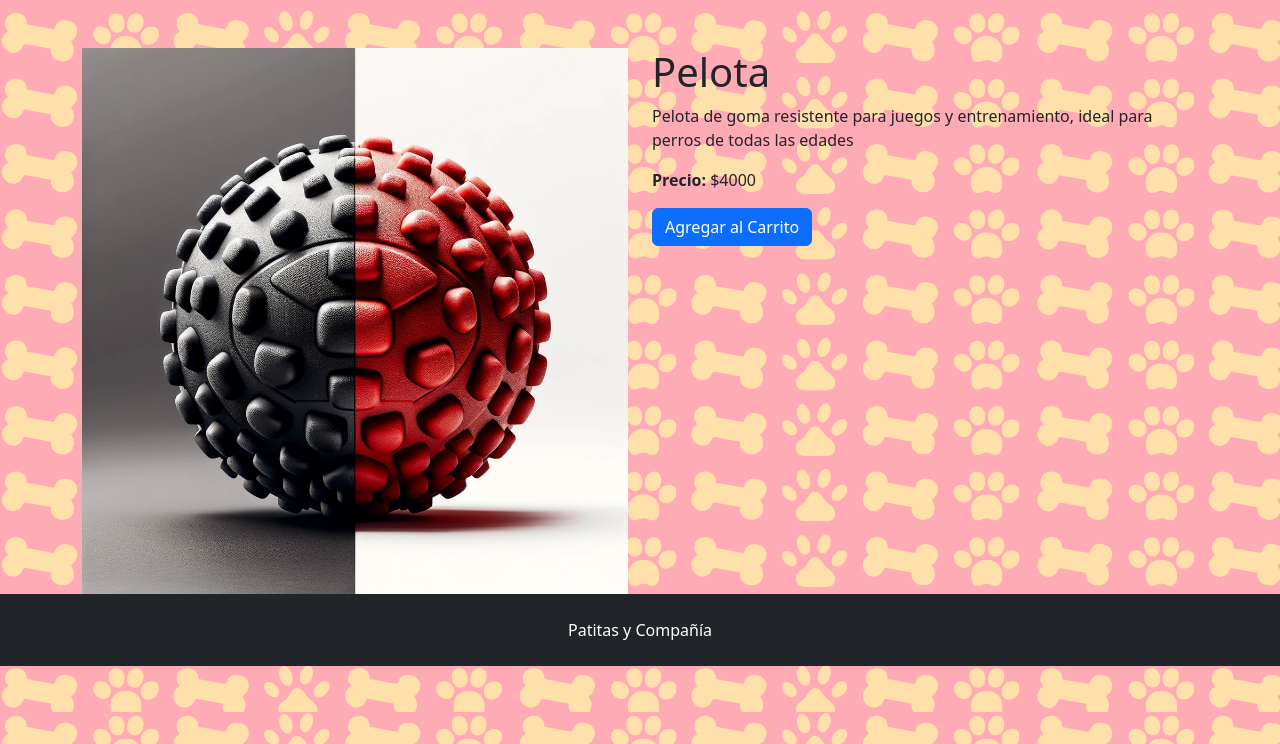
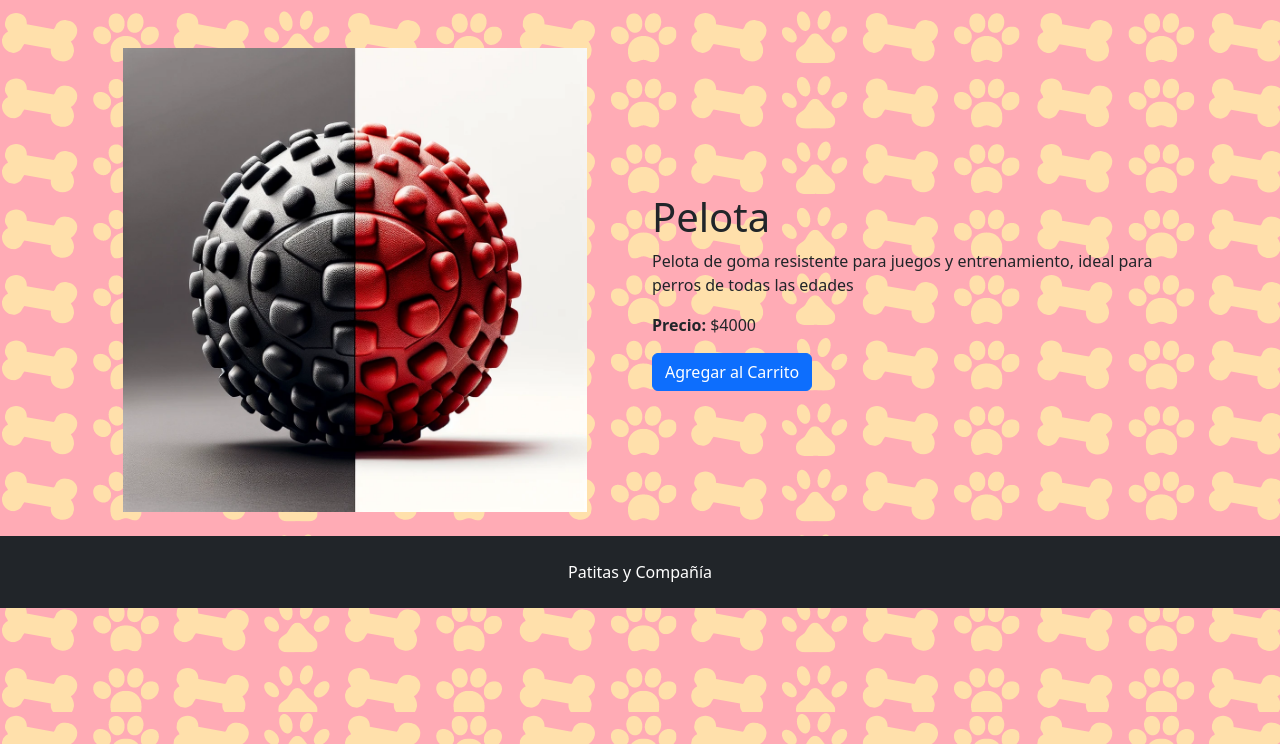
Before and after one commit to NimbuxD/PATITAS-Y-COMPA-IA, a Django app: page /producto/1/ in a window 1280 px wide. Shown: the part 56-800 px from the top of the page. Run offline with Django 5.2, Linux system fonts and the light colour scheme; data comes from the database, SQL or seed files in the repository.

Commit message:
productoImg

```diff
--- a/patitasYCompania/templates/patitasycompania/producto.html
+++ b/patitasYCompania/templates/patitasycompania/producto.html
@@ -3,15 +3,16 @@
 {% block title %}{{ product.nombre }}{% endblock %}
 
 {% block content %}
+
 <div class="container mt-5">
-    <div class="row">
-        <div class="col-md-6">
-            <img src="{{ product.foto.url }}" class="img-fluid" alt="{{ product.nombre }}">
+    <div class="row justify-content-center align-items-center">
+        <div class="col-md-6 text-center mb-4">
+            <img src="{{ product.foto.url }}" style="max-width: 85%" class="img-fluid mx-auto d-block" alt="{{ product.nombre }}">
         </div>
-        <div class="col-md-6">
+        <div class="col-md-6  align-self-center">
             <h1>{{ product.nombre }}</h1>
             <p>{{ product.descripcion }}</p>
-            <p><strong>Precio:</strong> ${{ product.precio }}</p>
+            <p ><strong>Precio:</strong> ${{ product.precio }}</p>
             <a href="#" class="btn btn-primary">Agregar al Carrito</a>
         </div>
     </div>
--- a/patitasYCompania/templates/patitasycompania/productos.html
+++ b/patitasYCompania/templates/patitasycompania/productos.html
@@ -16,9 +16,9 @@
             <div class="card mb-4">
                 <img src="{{ product.foto.url }}" class="card-img-top" alt="{{ product.nombre }}">
                 <div class="card-body">
-                    <h5 class="card-title">{{ product.nombre }}</h5>
-                    <p class="card-text">{{ product.descripcion|truncatewords:20 }}</p>
-                    <p class="card-text"><strong>Precio:</strong> ${{ product.precio }}</p>
+                    <h5 class="card-title text-center">{{ product.nombre }}</h5>
+                    <p class="card-text text-center mt-3">{{ product.descripcion|truncatewords:20 }}</p>
+                    <p class="card-text text-center mt-3"><strong>Precio:</strong> ${{ product.precio }}</p>
                     <a href="{% url 'product_detail' product.id %}" class="btn btn-primary">Ver más</a>
                 </div>
             </div>
```
